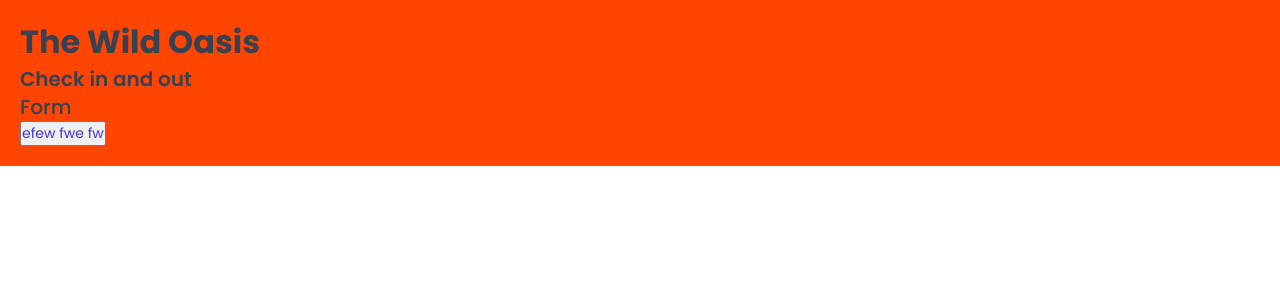
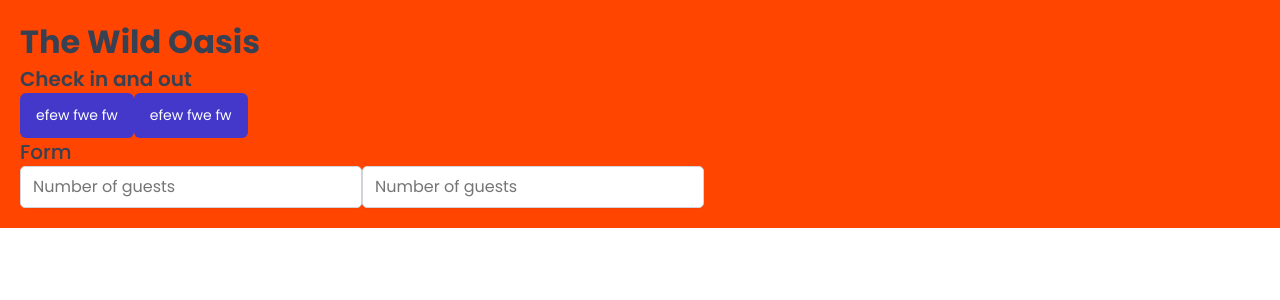
Before and after one commit to Keroxen/the-wild-oasis, a React (Vite) app: page / in a window 1280 px wide. Shown: the top 300 px of the page. Built offline with nearby package versions, Linux system fonts and the light colour scheme; a web font is replaced by a local one.

Commit message:
add button and input styled components

```diff
--- a/src/App.jsx
+++ b/src/App.jsx
@@ -3,6 +3,7 @@ import styled from "styled-components";
 import GlobalStyles from "./styles/GlobalStyles.js";
 import Heading from "./ui/Heading.jsx";
 import Button from "./ui/Button.jsx";
+import Input from "./ui/Input.jsx";
 
 const StyledApp = styled.main`
     background-color: orangered;
@@ -16,8 +17,11 @@ function App() {
             <StyledApp>
                 <Heading type={"h1"}>The Wild Oasis</Heading>
                 <Heading as={"h2"}>Check in and out</Heading>
+                <Button>efew fwe fw</Button>
+                <Button>efew fwe fw</Button>
                 <Heading as={"h3"}>Form</Heading>
-                <Button>efew fwe fw</Button>
+                <Input type={"number"} placeholder={"Number of guests"} />
+                <Input type={"number"} placeholder={"Number of guests"} />
             </StyledApp>
         </>
     );
--- a/src/ui/Button.jsx
+++ b/src/ui/Button.jsx
@@ -50,7 +50,16 @@ import styled, { css } from "styled-components";
 
 const Button = styled.button`
     font-size: 1.4rem;
-    color: var(--color-indigo-700);
+    background-color: var(--color-brand-700);
+    padding: 12px 16px;
+    color: white;
+    border: none;
+    border-radius: 6px;
+    outline: none;
+
+    &:hover {
+        background-color: var(--color-brand-800);
+    }
 `;
 
 export default Button;
--- a/src/ui/Heading.jsx
+++ b/src/ui/Heading.jsx
@@ -6,7 +6,7 @@ import styled, { css } from "styled-components";
 
 const Heading = styled.h1`
     ${props => props.as === "h1" && css`
-        font-size: ${10 > 5 ? "30px" : "5px"};
+        font-size: 3rem;
         font-weight: 600;
     `}
 
--- /dev/null
+++ b/src/ui/Input.jsx
@@ -0,0 +1,11 @@
+import styled from "styled-components";
+
+const Input = styled.input`
+    border: 1px solid var(--color-grey-300);
+    background-color: var(--color-grey-0);
+    border-radius: var(--border-radius-sm);
+    padding: 0.8rem 1.2rem;
+    box-shadow: var(--shadow-sm);
+`;
+
+export default Input;
```
